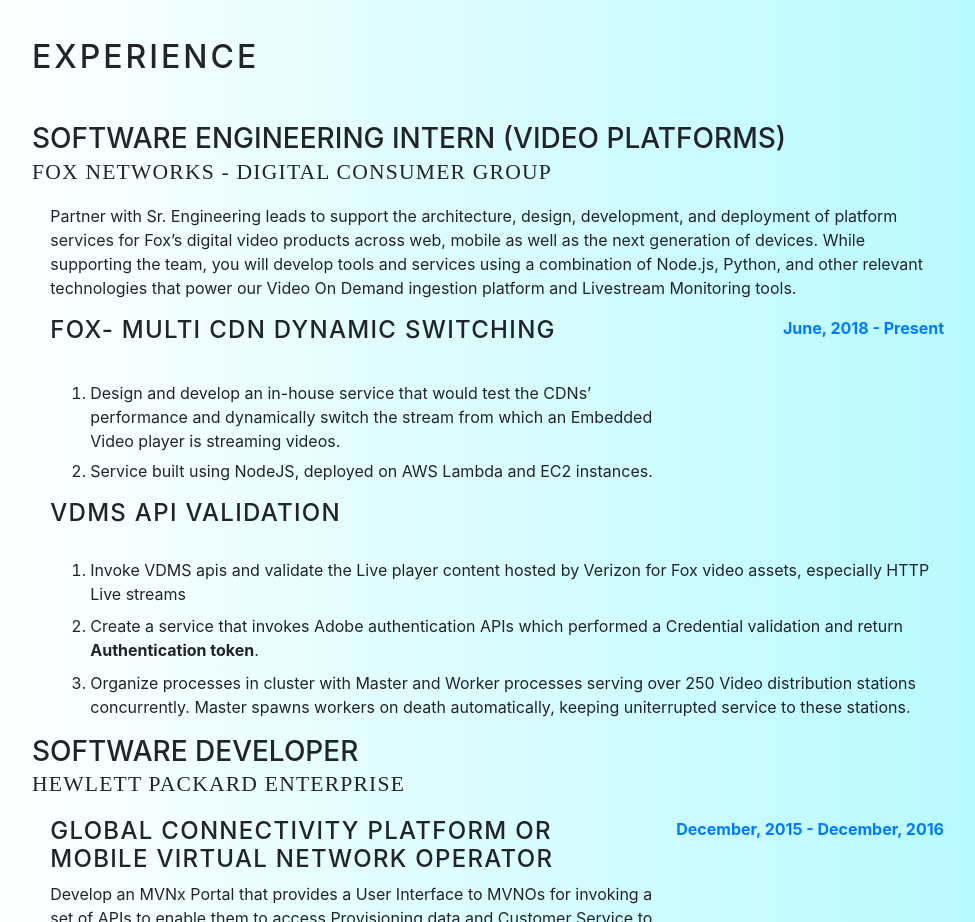
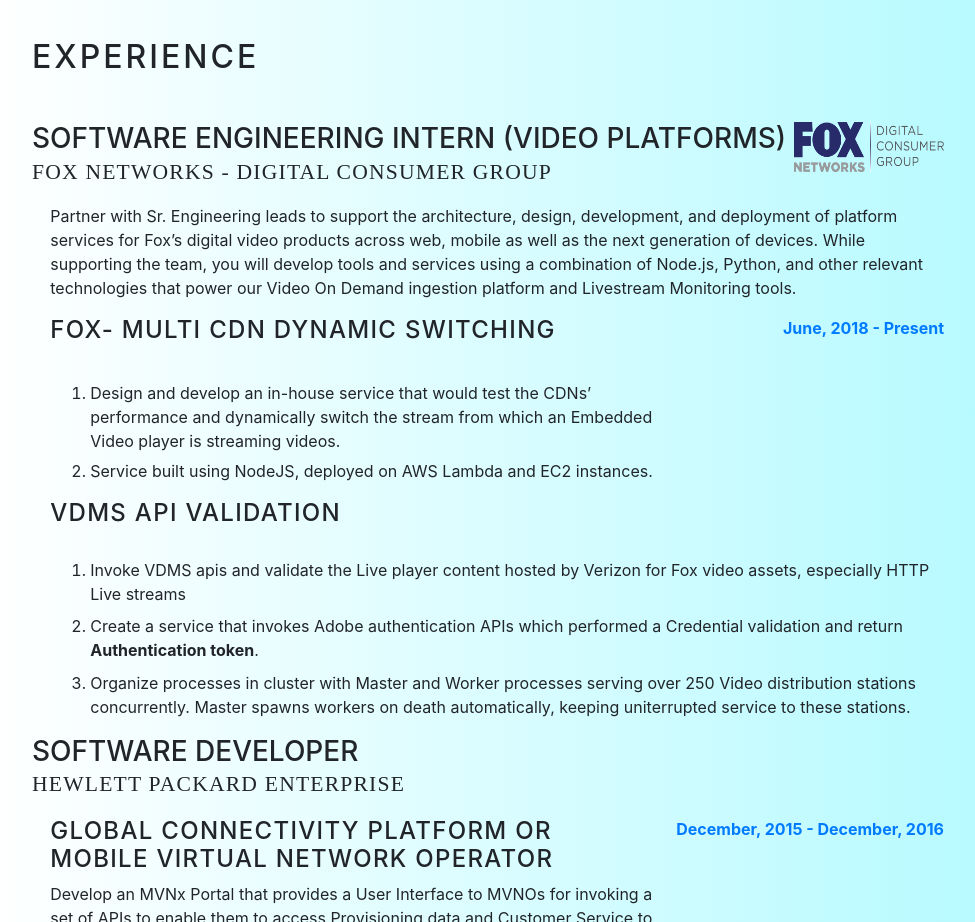
Before and after one commit to gaurav-gireesh/gaurav-gireesh.github.io, a website with bundled scripts: page index.html in a window 1280 px wide. Shown: the part 860-1782 px from the top of the page, without its empty margins (288-1263 px from the left). Built offline with nearby package versions, Linux system fonts and the light colour scheme; files whose address does not match are found by name; a web font is replaced by a local one.

Commit message:
Fox Image

```diff
--- a/index.html
+++ b/index.html
@@ -129,7 +129,9 @@
 
           <!-- FOX-->
           <div class="my-auto" >
-
+              <div class="resume-date text-md-right" style="float:right">
+                  <img src="img/fox.png" width='150px' height="50px">
+                </div>
               <h3 class="mb-0" style="margin-top:5%;">Software Engineering Intern (Video Platforms)</h3>
 
               <div class="subheading mb-3" style="letter-spacing: 1.2px;">Fox Networks  - Digital Consumer Group</div>
@@ -142,6 +144,8 @@
                     While supporting the team, you will develop tools and services using a combination of Node.js, Python, and other
                     relevant technologies that power our Video On Demand ingestion platform and Livestream Monitoring tools.
                 </p>
+
+
 
 
                 <div class="resume-item d-flex flex-column flex-md-row" >
@@ -158,8 +162,12 @@
 
                                 <li style="padding-top:1%">  <span > Service built using NodeJS, deployed on AWS Lambda and EC2 instances.</span> </li>
 
-         </ol>
+                       </ol>
                         </p>
+
+
+
+
                     </div>
                     <div class="resume-date text-md-right">
                       <span class="text-primary">June, 2018 - Present</span>
```
Also changed, not shown: img/fox.png (added).
